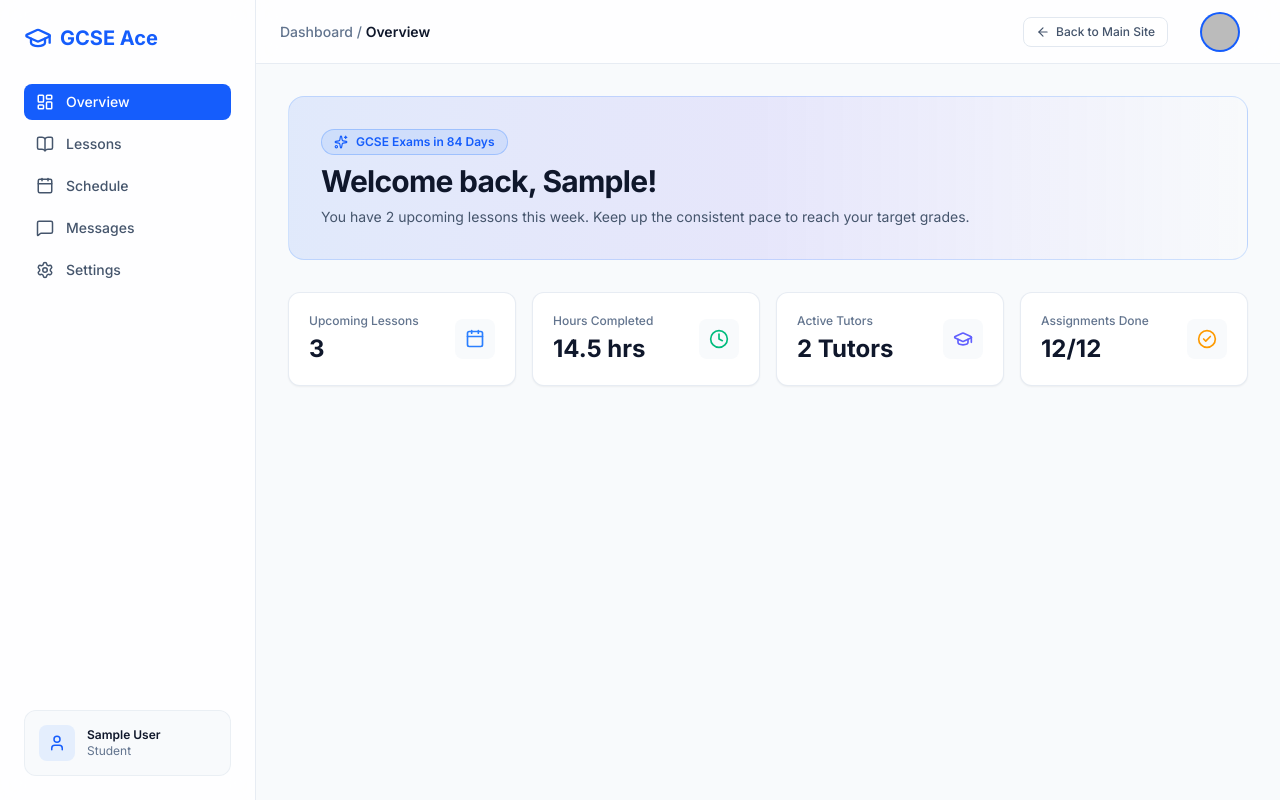
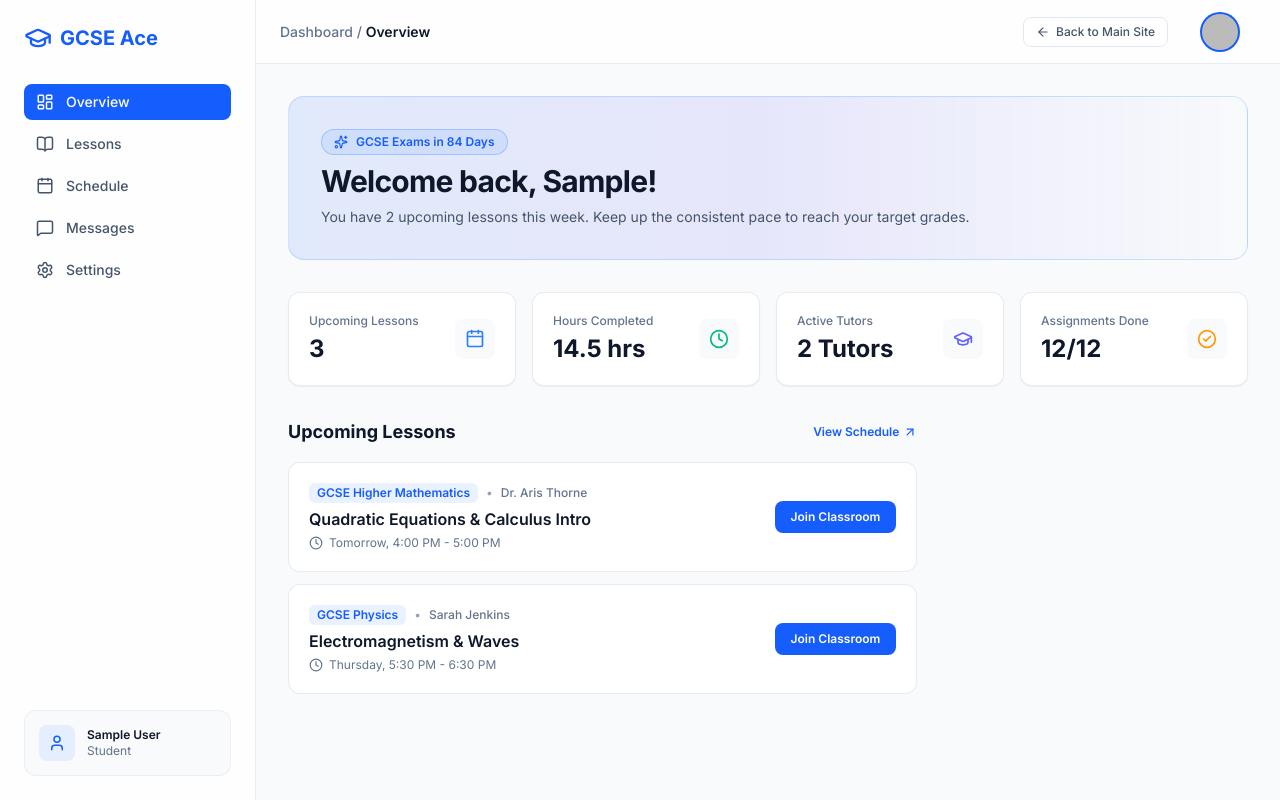
Before and after one commit to alexraju01/GCSE-tutor-app, a Next.js app in the folder client/: page /dashboard/student in a window 1280 px wide. Built offline with nearby package versions, Linux system fonts and the light colour scheme; no server answers; sample sign-in values are in the browser's storage.

Commit message:
feat: add upcoming lessons section with links to schedule and join classroom

```diff
--- a/client/src/app/(dashboard)/dashboard/student/page.tsx
+++ b/client/src/app/(dashboard)/dashboard/student/page.tsx
@@ -1,6 +1,7 @@
 import { auth } from "@auth";
 
-import { Calendar, Sparkles, CheckCircle2, Clock, GraduationCap } from "lucide-react";
+import { ArrowUpRight, Calendar, CheckCircle2, Clock, GraduationCap, Sparkles } from "lucide-react";
+import Link from "next/link";
 
 const StudentDashboardPage = async () => {
 	const session = await auth();
@@ -26,6 +27,25 @@ const StudentDashboardPage = async () => {
 			label: "Assignments Done",
 			value: "12/12",
 			icon: <CheckCircle2 size={20} className='text-amber-500' />,
+		},
+	];
+
+	const upcomingLessons = [
+		{
+			id: "1",
+			subject: "GCSE Higher Mathematics",
+			topic: "Quadratic Equations & Calculus Intro",
+			tutor: "Dr. Aris Thorne",
+			time: "Tomorrow, 4:00 PM - 5:00 PM",
+			status: "Confirmed",
+		},
+		{
+			id: "2",
+			subject: "GCSE Physics",
+			topic: "Electromagnetism & Waves",
+			tutor: "Sarah Jenkins",
+			time: "Thursday, 5:30 PM - 6:30 PM",
+			status: "Confirmed",
 		},
 	];
 
@@ -63,6 +83,54 @@ const StudentDashboardPage = async () => {
 					</div>
 				))}
 			</div>
+
+			<div className='grid gap-8 lg:grid-cols-3'>
+				{/* UPCOMING LESSONS (2 COLUMNS) */}
+				<div className='space-y-4 lg:col-span-2'>
+					<div className='flex items-center justify-between'>
+						<h3 className='text-lg font-bold text-slate-900 dark:text-slate-100'>
+							Upcoming Lessons
+						</h3>
+						<Link
+							href='/dashboard/schedule'
+							className='inline-flex items-center gap-1 text-xs font-semibold text-blue-600 hover:text-blue-500 dark:text-blue-400'>
+							View Schedule <ArrowUpRight size={14} />
+						</Link>
+					</div>
+
+					<div className='space-y-3'>
+						{upcomingLessons.map((lesson) => (
+							<div
+								key={lesson.id}
+								className='flex flex-col justify-between gap-4 rounded-xl border border-slate-200/80 bg-white p-5 transition-colors hover:border-slate-300 dark:border-slate-800/80 dark:bg-slate-900/50 dark:hover:border-slate-700 sm:flex-row sm:items-center'>
+								<div className='space-y-1'>
+									<div className='flex items-center gap-2'>
+										<span className='rounded-md bg-blue-500/10 px-2 py-0.5 text-xs font-semibold text-blue-600 dark:text-blue-400'>
+											{lesson.subject}
+										</span>
+										<span className='text-xs text-slate-400'>•</span>
+										<span className='text-xs font-medium text-slate-500 dark:text-slate-400'>
+											{lesson.tutor}
+										</span>
+									</div>
+									<h4 className='font-semibold text-slate-900 dark:text-slate-100'>
+										{lesson.topic}
+									</h4>
+									<p className='flex items-center gap-1.5 text-xs text-slate-500 dark:text-slate-400'>
+										<Clock size={14} /> {lesson.time}
+									</p>
+								</div>
+
+								<Link
+									href={`/dashboard/lessons/${lesson.id}`}
+									className='inline-flex items-center justify-center rounded-lg bg-blue-600 px-4 py-2 text-xs font-semibold text-white transition-all hover:bg-blue-500 active:scale-[0.98]'>
+									Join Classroom
+								</Link>
+							</div>
+						))}
+					</div>
+				</div>
+			</div>
 		</div>
 	);
 };
```
